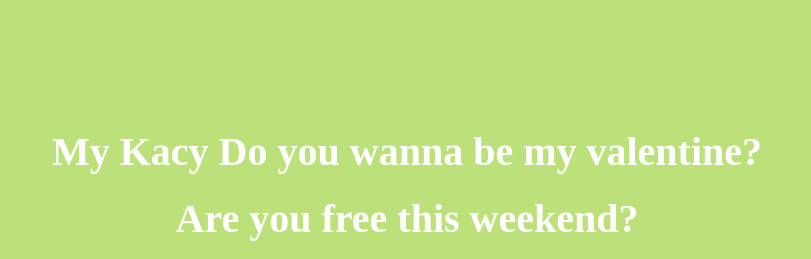
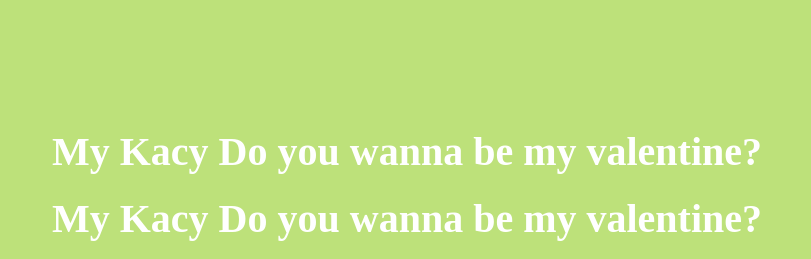
Before and after one commit to Sihle555/Valentines-proposal, a plain HTML site: page index.html in a window 1280 px wide. Shown: the top 259 px of the page, without its empty margins (233-1044 px from the left). Drawn offline with Linux system fonts and the light colour scheme.

Commit message:
Update index.html

```diff
--- a/index.html
+++ b/index.html
@@ -8,7 +8,7 @@
         <div class="container">
             <div >
                 <h1 class = "header_text">My Kacy Do you wanna be my valentine?</h1>
-                <h1 class = "header_text">Are you free this weekend?</h1>
+                <h1 class = "header_text">My Kacy Do you wanna be my valentine?</h1>
 		<h1 class = "header_text">Are you keen for snacks, movie & snuggles?</h1>
             </div>
             <div class="gif_container">
```
